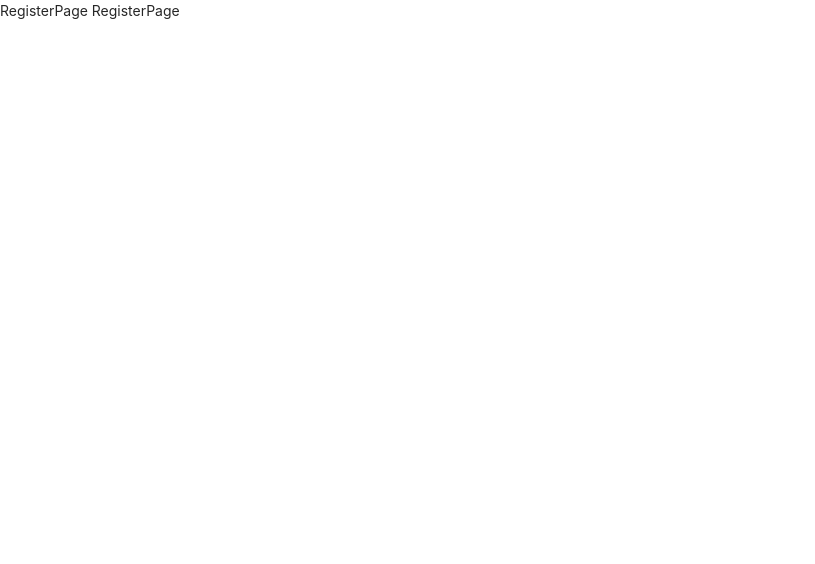
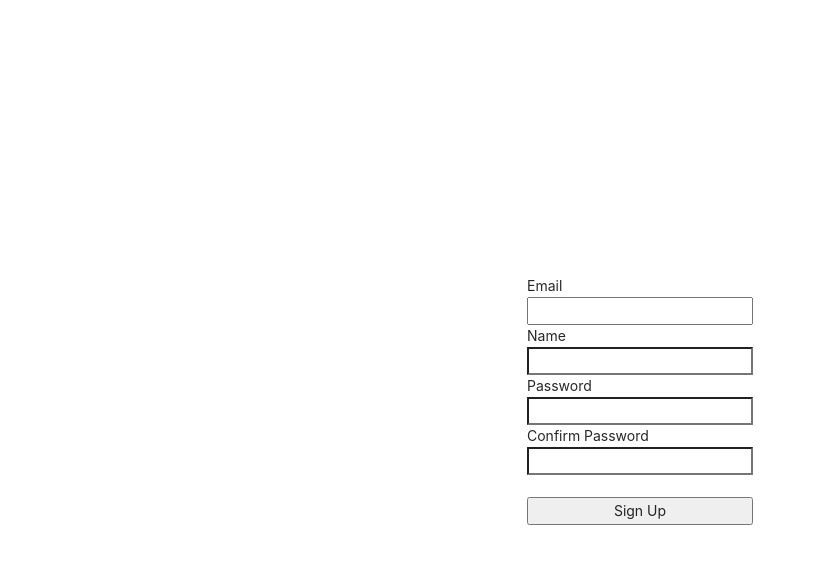
Before and after one commit to MJbae/200815_Basic_React_Node, a React (Create React App) app in the folder client_side/: page /register in a window 1280 px wide. Shown: the top 564 px of the page, without its empty margins (0-815 px from the left). Built offline with nearby package versions, Linux system fonts and the light colour scheme.

Commit message:
feat: 회원가입 페이지 추가

```diff
--- a/client_side/src/_actions/types.js
+++ b/client_side/src/_actions/types.js
@@ -1,2 +1,3 @@
 // 타입을 통합적으로 관리하기 위해 types.js 사용
 export const LOGIN_USER = "LOGIN_USER";
+export const REGISTER_USER = "REGISTER_USER";
--- a/client_side/src/_actions/user_actions.js
+++ b/client_side/src/_actions/user_actions.js
@@ -1,5 +1,5 @@
 import axios from "axios";
-import { LOGIN_USER } from "./types";
+import { LOGIN_USER, REGISTER_USER } from "./types";
 
 // Redux 활용 step 2: request(-> server) 코드 생성 후, type과 함께 객체 형태 action 반환(-> reducer)
 export function loginUser(dataToSubmit) {
@@ -12,3 +12,14 @@
     payload: request,
   };
 }
+
+export function registerUser(dataToSubmit) {
+  const request = axios
+    .post("/api/users/register", dataToSubmit)
+    .then((response) => response.data);
+
+  return {
+    type: REGISTER_USER,
+    payload: request,
+  };
+}
--- a/client_side/src/_reducers/user_reducer.js
+++ b/client_side/src/_reducers/user_reducer.js
@@ -1,4 +1,4 @@
-import { LOGIN_USER } from "../_actions/types";
+import { LOGIN_USER, REGISTER_USER } from "../_actions/types";
 
 // Redux 활용 step 3: reducer에서 action.type에 따라 특정 로직 처리 후 next state로 반환(login page 경로가 담긴 request)
 export default function (state = {}, action) {
@@ -8,6 +8,9 @@
       // 그리고 return 값이 store에 저장됨
       return { ...state, loginSuccess: action.payload };
       break;
+    case REGISTER_USER:
+      return { ...state, register: action.payload };
+      break;
     default:
       return state;
   }
--- a/client_side/src/components/views/LoginPage/LoginPage.js
+++ b/client_side/src/components/views/LoginPage/LoginPage.js
@@ -1,5 +1,4 @@
 import React, { useState } from "react";
-import Axios from "axios";
 import { useDispatch } from "react-redux";
 import { loginUser } from "../../../_actions/user_actions";
 
--- a/client_side/src/components/views/RegisterPage/RegisterPage.js
+++ b/client_side/src/components/views/RegisterPage/RegisterPage.js
@@ -1,7 +1,80 @@
-import React from "react";
+import React, { useState } from "react";
+import { useDispatch } from "react-redux";
+import { registerUser } from "../../../_actions/user_actions";
 
-function RegisterPage() {
-  return <div>RegisterPage RegisterPage</div>;
+function RegisterPage(props) {
+  const dispatch = useDispatch();
+  const [Email, setEmail] = useState("");
+  const [Password, setPassword] = useState("");
+  const [Name, setName] = useState("");
+  const [ConfirmPassword, setConfirmPassword] = useState("");
+
+  const onEmailHandler = (event) => {
+    setEmail(event.currentTarget.value);
+  };
+  const onNameHandler = (event) => {
+    setName(event.currentTarget.value);
+  };
+  const onPasswordHandler = (event) => {
+    setPassword(event.currentTarget.value);
+  };
+  const onConfirmPasswordHandler = (event) => {
+    setConfirmPassword(event.currentTarget.value);
+  };
+
+  const onSubmitHandler = (event) => {
+    event.preventDefault();
+
+    if (Password !== ConfirmPassword) {
+      return alert("Password and Comfirm Password must be equal!");
+    }
+
+    let body = {
+      email: Email,
+      password: Password,
+      name: Name,
+    };
+
+    dispatch(registerUser(body)).then((response) => {
+      if (response.payload.success) {
+        props.history.push("/login");
+      } else {
+        alert("Failed to sign up");
+      }
+    });
+  };
+
+  return (
+    <div
+      style={{
+        display: "flex",
+        justifyContent: "center",
+        alignItems: "center",
+        width: "100%",
+        height: "100vh",
+      }}
+    >
+      <form
+        style={{ display: "flex", flexDirection: "column" }}
+        onSubmit={onSubmitHandler}
+      >
+        <label>Email</label>
+        <input type="email" value={Email} onChange={onEmailHandler} />
+        <label>Name</label>
+        <input type="text" value={Name} onChange={onNameHandler} />
+        <label>Password</label>
+        <input type="password" value={Password} onChange={onPasswordHandler} />
+        <label>Confirm Password</label>
+        <input
+          type="password"
+          value={ConfirmPassword}
+          onChange={onConfirmPasswordHandler}
+        />
+        <br />
+        <button>Sign Up</button>
+      </form>
+    </div>
+  );
 }
 
 export default RegisterPage;
```
